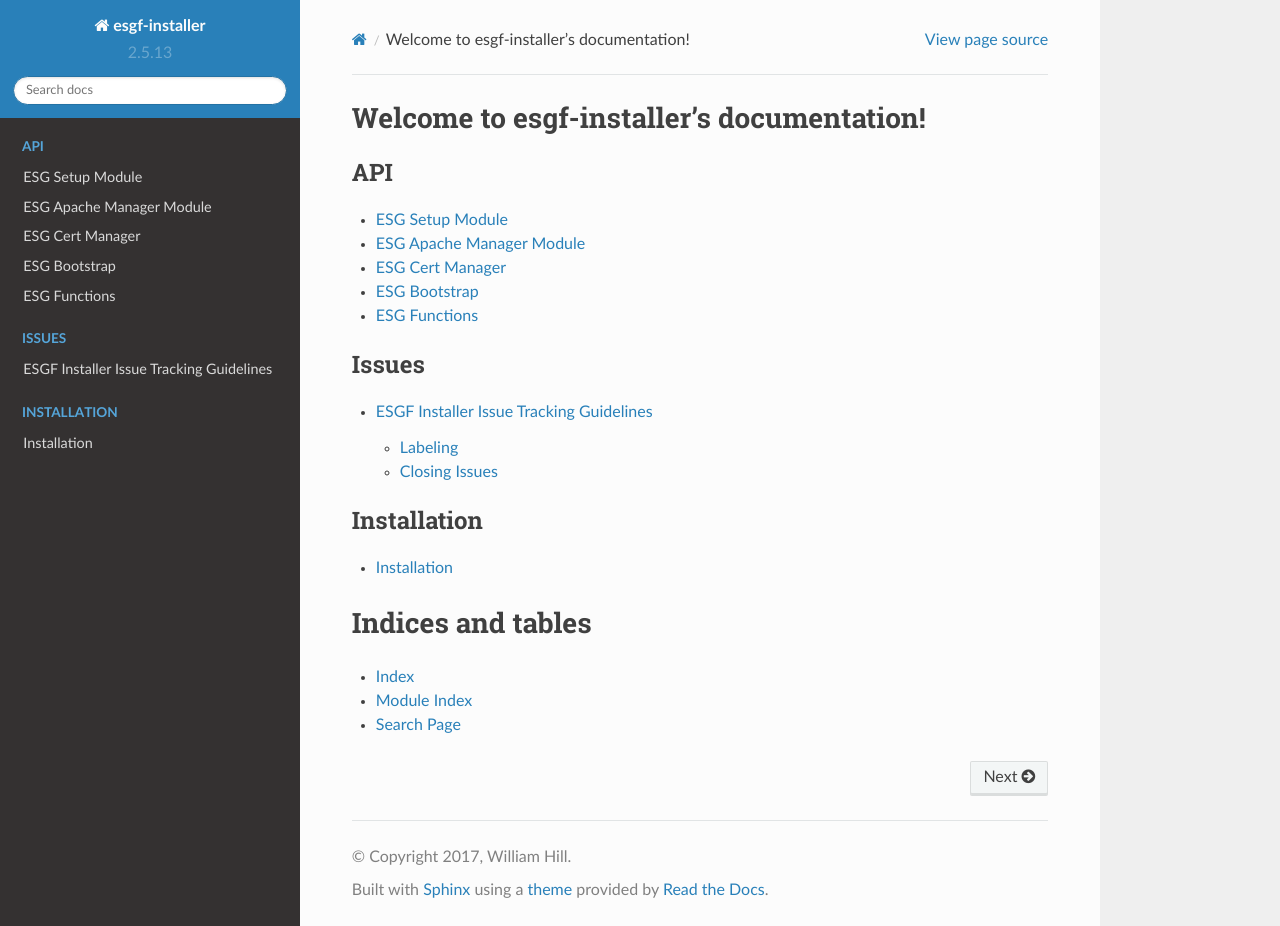
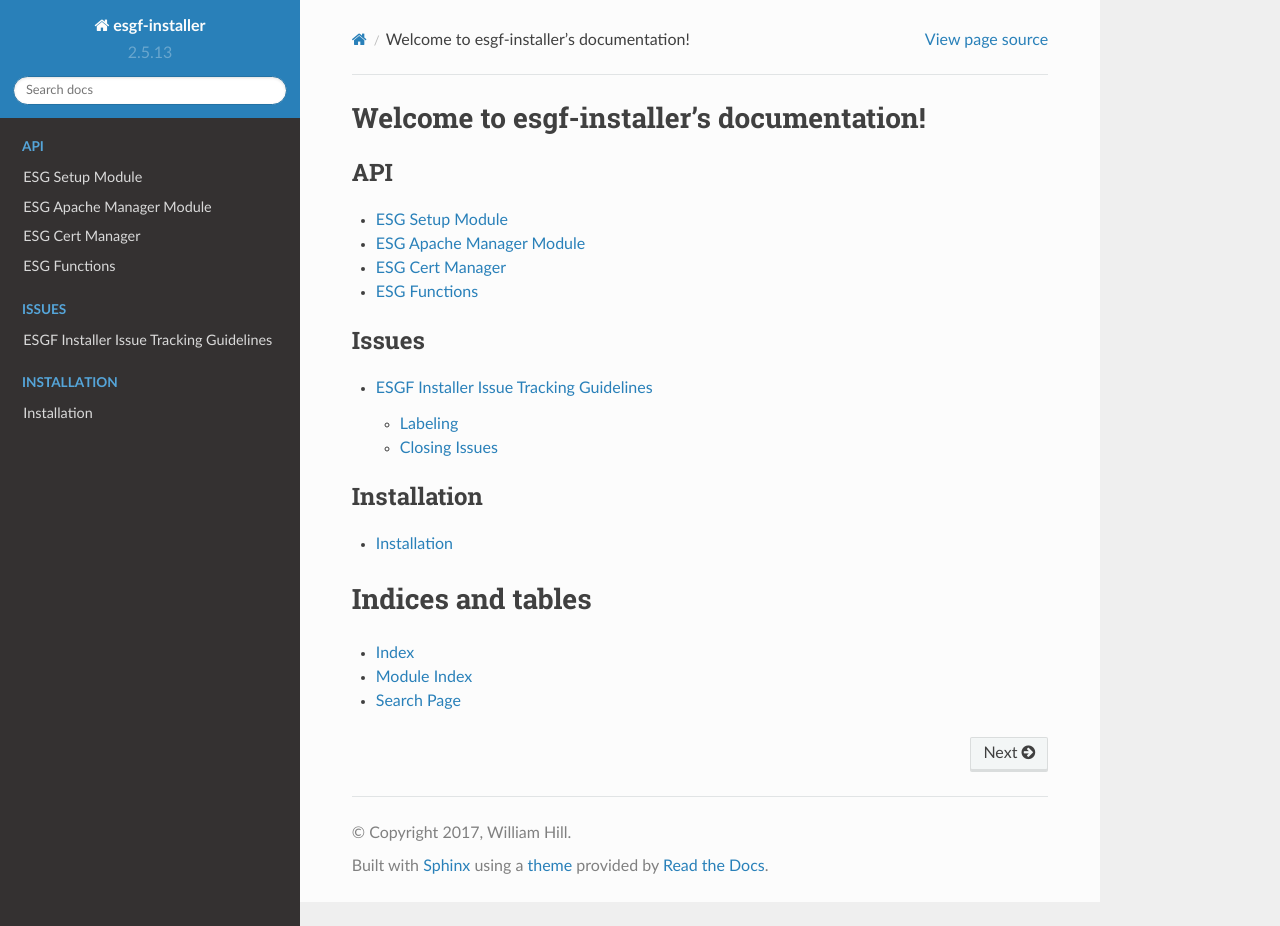
Before and after one commit to ESGF/esgf-installer, a Sphinx documentation site: the page built from docs/index.rst, in a window 1280 px wide and 926 px high. Built offline with Sphinx 7.4.7 and the Read the Docs theme 2.0.0, drawn with Linux system fonts in a browser that asks for light colours.

```diff
--- a/docs/api.rst
+++ b/docs/api.rst
@@ -14,10 +14,6 @@ ESG Cert Manager
   :members:
 
 
-ESG Bootstrap
-------------------
-.. automodule:: esg_bootstrap
-  :members:
 
 ESG Functions
 ------------------
```
